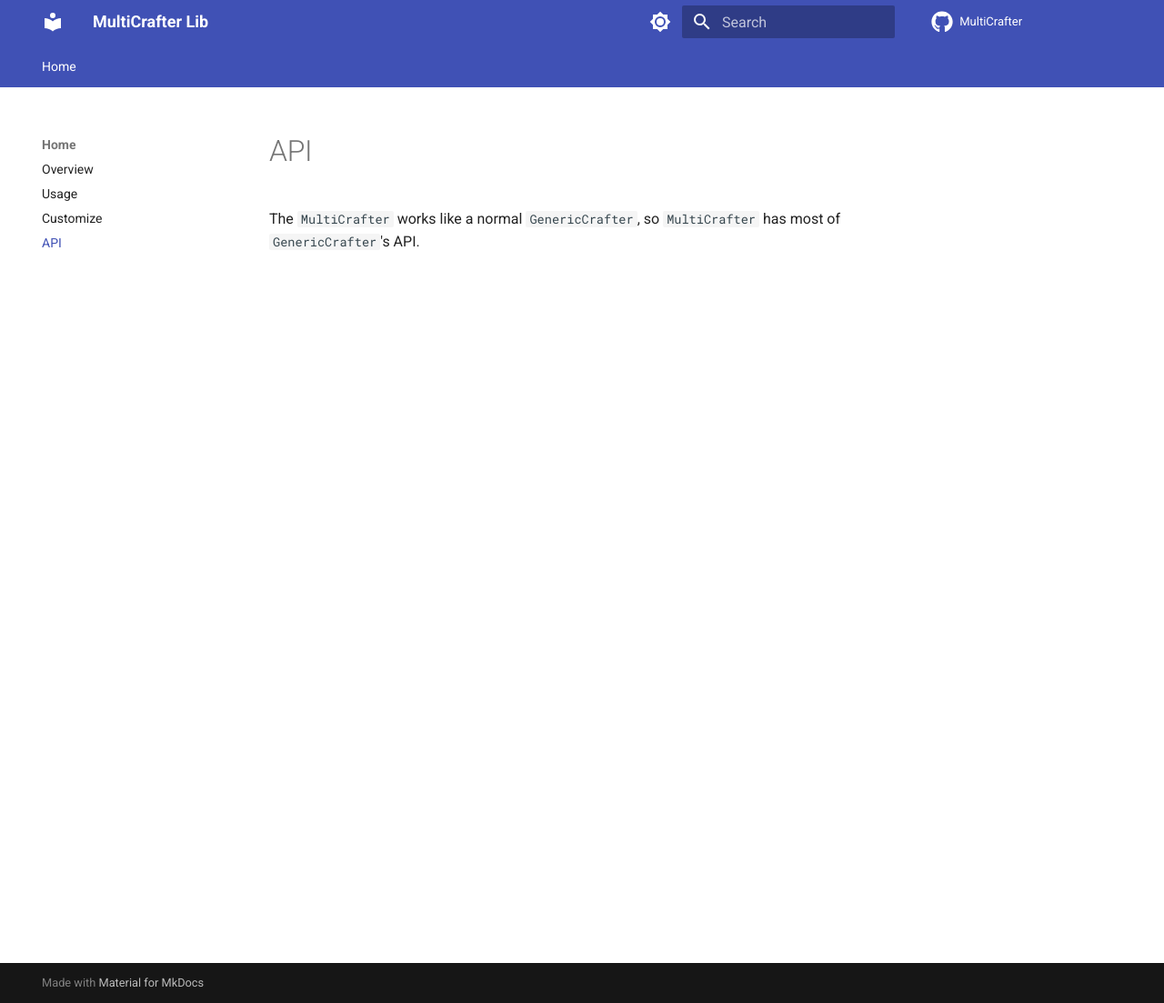
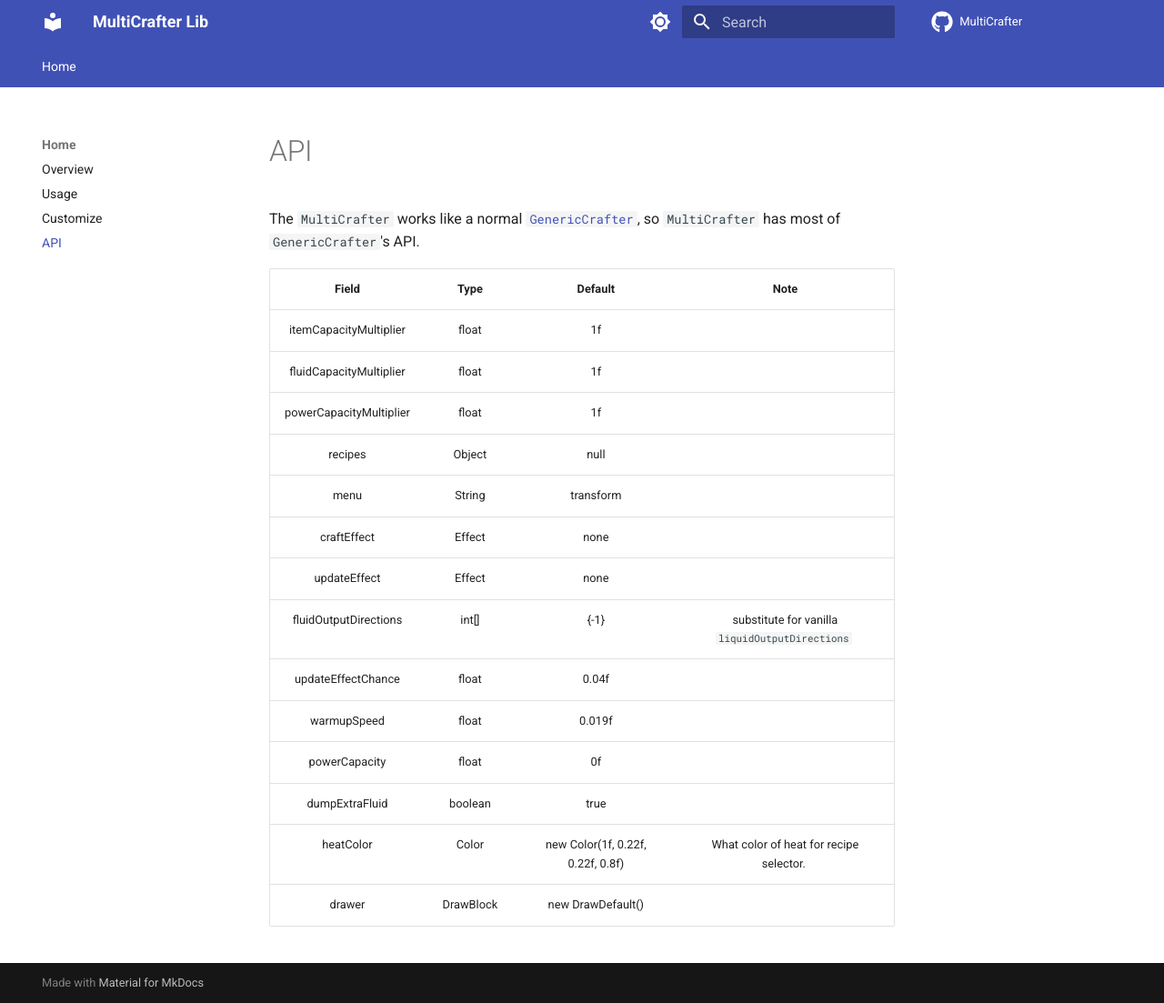
Before and after one commit to liplum/MultiCrafterLib, an MkDocs documentation site: the page built from docs/api.md, in a window 1280 px wide and 1103 px high. Shown: the whole window at 91% size. Built offline with MkDocs 1.6.1 and Material for MkDocs 9.7.7, drawn with Linux system fonts in a browser that asks for light colours; comment, search, counter and statistics services are not loaded.

```diff
--- a/docs/api.md
+++ b/docs/api.md
@@ -1,3 +1,22 @@
 # API
-The `MultiCrafter` works like a normal `GenericCrafter`,
+
+The `MultiCrafter` works like a
+normal [`GenericCrafter`](https://mindustrygame.github.io/wiki/modding/5-types/#genericcrafter),
 so `MultiCrafter` has most of `GenericCrafter`'s API.
+
+|          Field          |   Type    |              Default              |                                                      Note                                                       |
+|:-----------------------:|:---------:|:---------------------------------:|:---------------------------------------------------------------------------------------------------------------:|
+| itemCapacityMultiplier  |   float   |                1f                 |                                                                                                                 |
+| fluidCapacityMultiplier |   float   |                1f                 |                                                                                                                 |
+| powerCapacityMultiplier |   float   |                1f                 |                                                        ️                                                        |
+|         recipes         |  Object   |               null                |                                                        ️                                                        |
+|          menu           |  String   |             transform             |                                                        ️                                                        |
+|       craftEffect       |  Effect   |               none                |                                                        ️                                                        |
+|      updateEffect       |  Effect   |               none                |                                                        ️                                                        |
+|  fluidOutputDirections  |   int[]   |               {-1}                | substitute for vanilla `liquidOutputDirections`                                                               ️ |
+|   updateEffectChance    |   float   |               0.04f               |                                                        ️                                                        |
+|       warmupSpeed       |   float   |              0.019f               |                                                        ️                                                        |
+|      powerCapacity      |   float   |                0f                 |                                                        ️                                                        |
+|     dumpExtraFluid      |  boolean  |               true                |                                                        ️                                                        |
+|        heatColor        |   Color   | new Color(1f, 0.22f, 0.22f, 0.8f) |         What color of heat for recipe selector.                                                       ️         |
+|         drawer          | DrawBlock |         new DrawDefault()         |                                                        ️                                                        |
```
Also changed, not shown: 1 other file.
